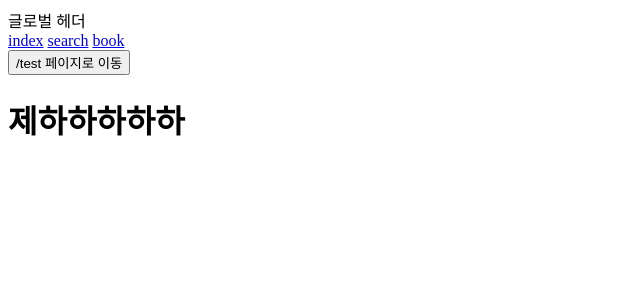
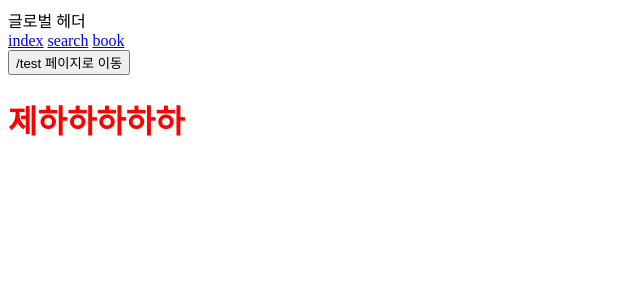
Before and after one commit to dlgkrbek123/one-bite-nextjs, a Next.js app in the folder 2_page_router/section02/: page / in a window 1280 px wide. Shown: the top 300 px of the page, without its empty margins (0-640 px from the left). Built offline with nearby package versions, Linux system fonts and the light colour scheme.

Commit message:
스타일링

```diff
--- /dev/null
+++ b/2_page_router/section02/src/pages/index.module.css
@@ -0,0 +1,3 @@
+.h1 {
+  color: red;
+}
--- a/2_page_router/section02/src/pages/index.tsx
+++ b/2_page_router/section02/src/pages/index.tsx
@@ -1,7 +1,9 @@
+import style from "./index.module.css";
+
 export default function Home() {
   return (
     <>
-      <h1>제하하하하하</h1>
+      <h1 className={style.h1}>제하하하하하</h1>
     </>
   );
 }
```
Also changed, not shown: 1 other file (tests, documents, lock files or other folders).
